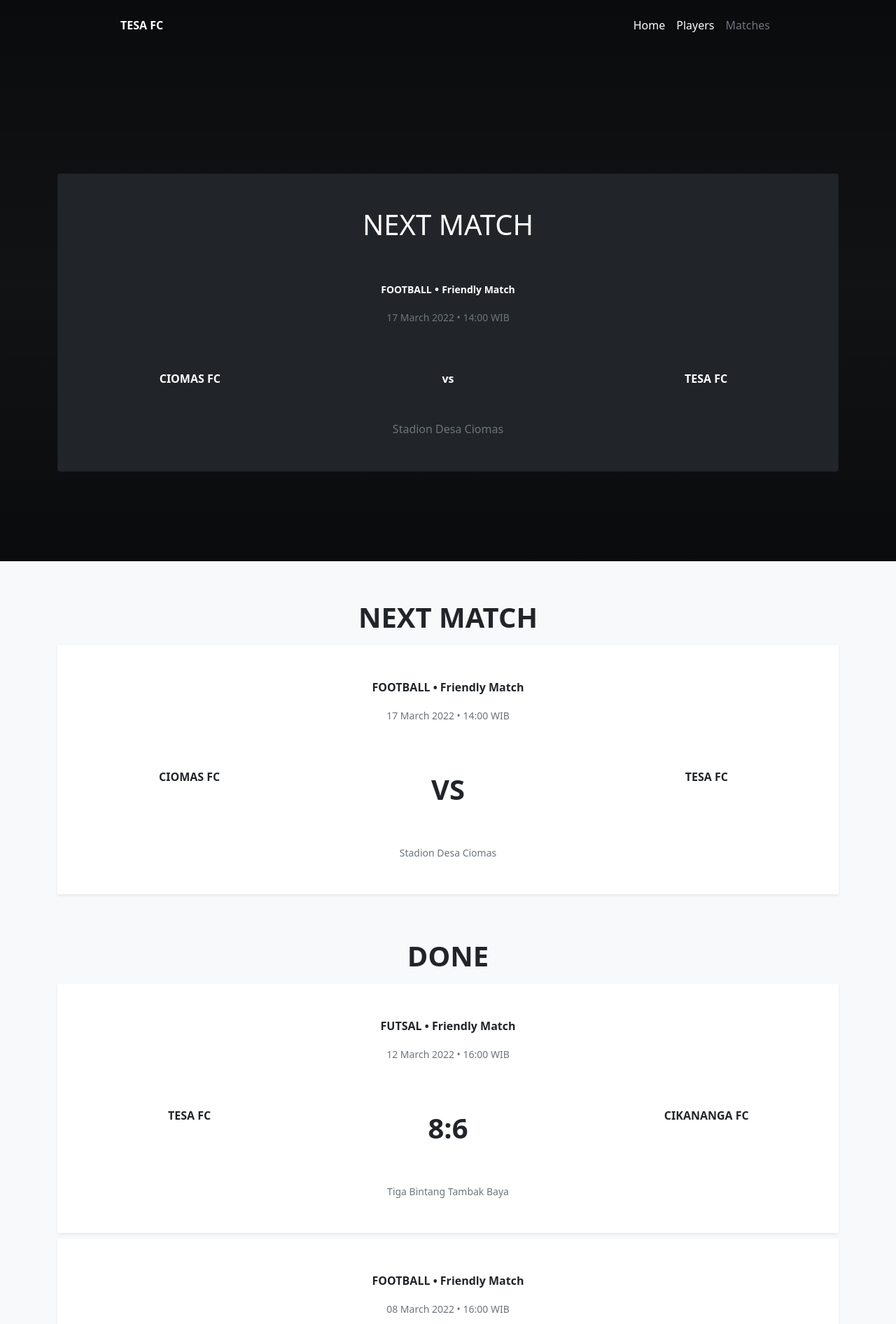
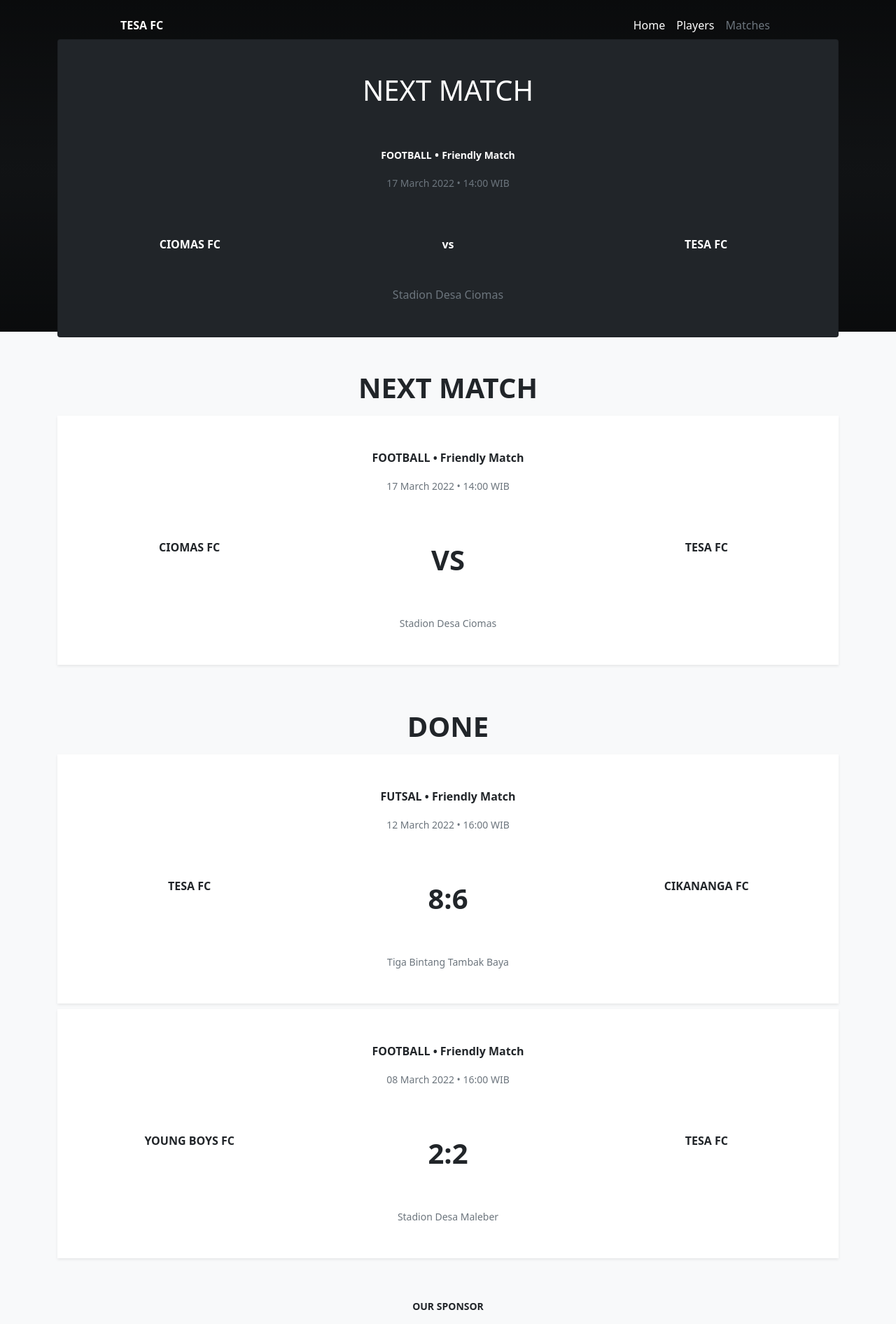
Before and after one commit to tesafc/www2, a Jekyll site: the page built from matches.html, in a window 1280 px wide. Shown: the top 1892 px of the page at 70% size. Built offline with Jekyll 4.4.1, drawn with Linux system fonts in a browser that asks for light colours.

Commit message:
Update header-match.html

```diff
--- a/_includes/header-match.html
+++ b/_includes/header-match.html
@@ -1,5 +1,5 @@
 <header>
-  <div class="text-white bg-dark" style="height: 90vh; background-image: linear-gradient(rgba(0, 0, 0, 0.7), rgba(0, 0, 0, 0.5), rgba(0, 0, 0, 0.7)), url('{{ page.image }}'); background-size: cover; background-position: 50% 75%; background-repeat: no-repeat;">
+  <div class="text-white bg-dark" style="height: 100%; background-image: linear-gradient(rgba(0, 0, 0, 0.7), rgba(0, 0, 0, 0.5), rgba(0, 0, 0, 0.7)), url('{{ page.image }}'); background-size: cover; background-position: 50% 75%; background-repeat: no-repeat;">
     <div class="container pt-3">
       <div class="d-flex flex-wrap align-items-center justify-content-center justify-content-md-between">
         <a href="/" class="d-flex align-items-center col-md-3 text-white text-decoration-none fw-bold">{{ site.title }}</a>
```
